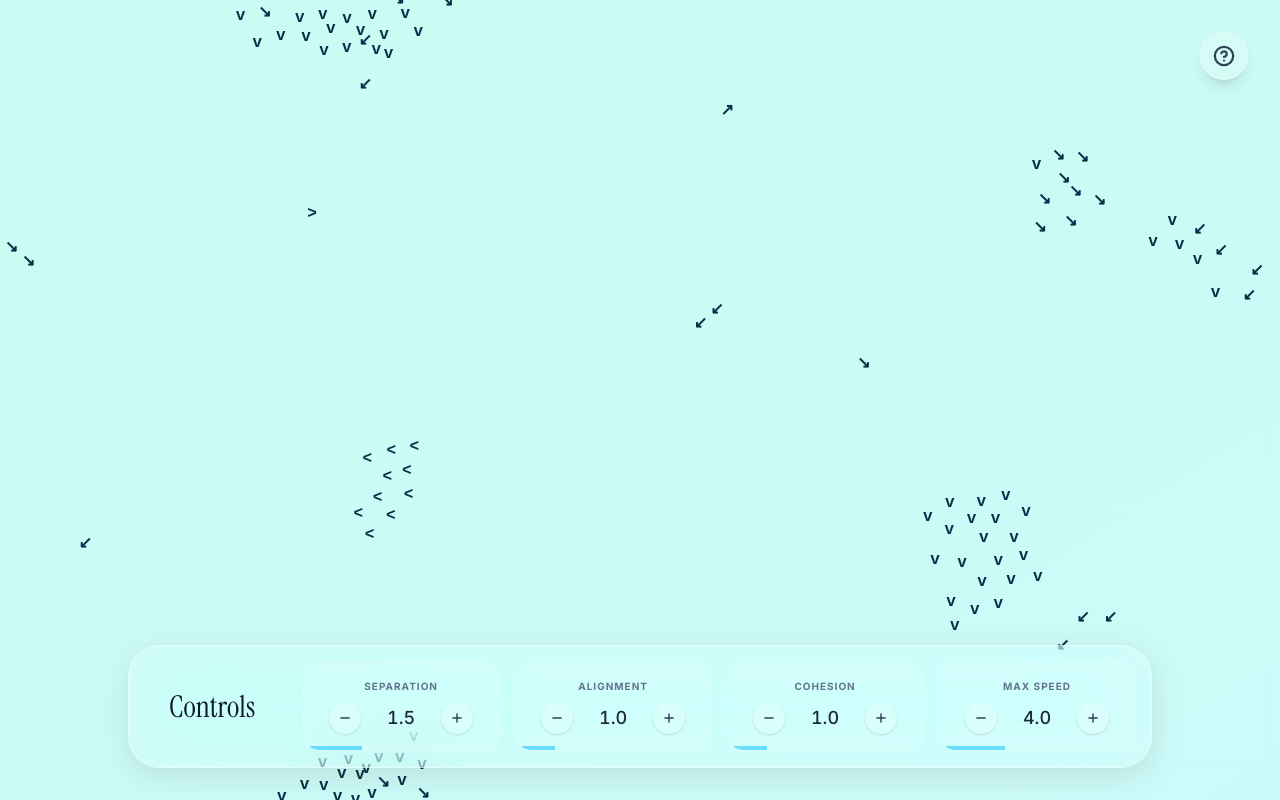
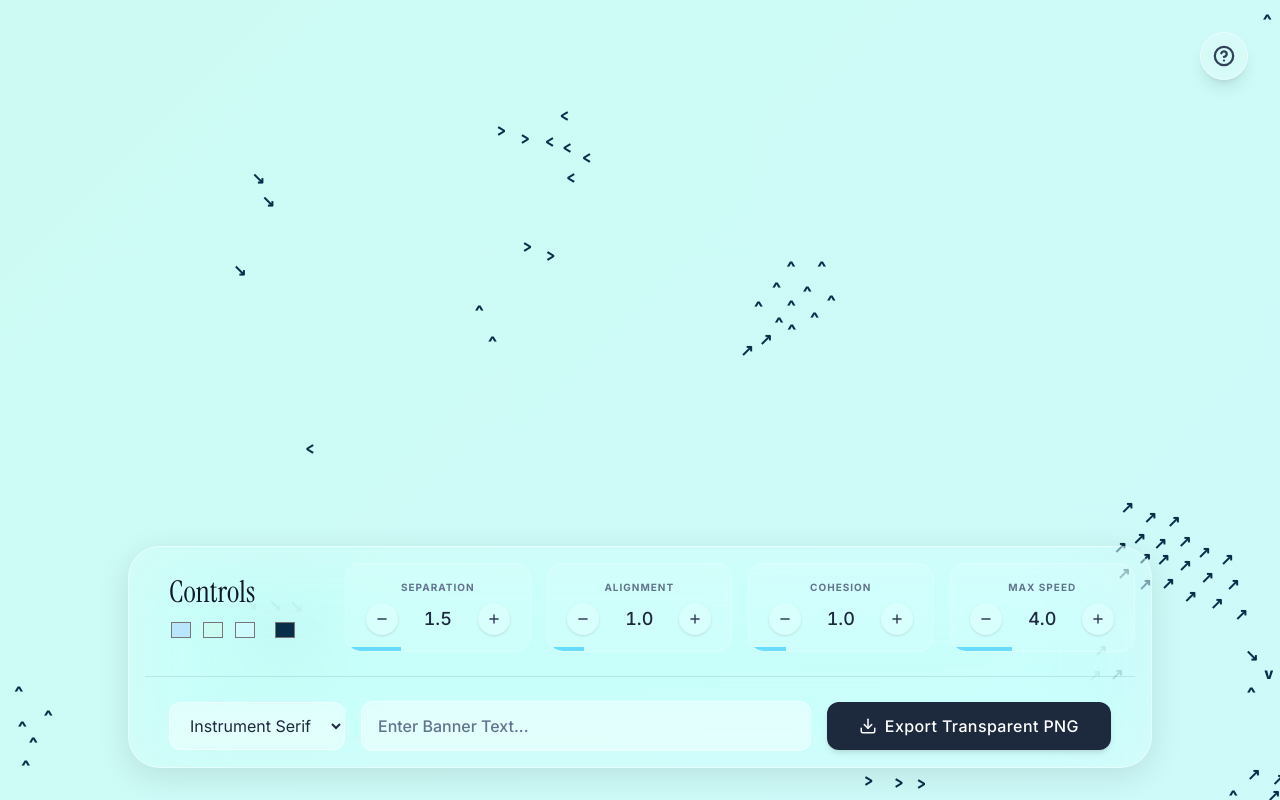
Before and after one commit to djarty24/boids, a React (Vite) app: page / in a window 1280 px wide. Built offline with nearby package versions, Linux system fonts and the light colour scheme.

Commit message:
export png button

```diff
--- a/src/App.tsx
+++ b/src/App.tsx
@@ -1,25 +1,43 @@
-import { useState } from 'react';
-import { CanvasView } from './components/CanvasView';
+import { useState, useEffect, useRef } from 'react';
+import { CanvasView, type CanvasRef } from './components/CanvasView';
 import { ControlPanel } from './components/ControlPanel';
 import { EducationalModal } from './components/EducationalModal';
 import type { SimulationConfig } from './engine/Boid';
 
 function App() {
+	const canvasRef = useRef<CanvasRef>(null);
+
 	const [config, setConfig] = useState<SimulationConfig>({
 		separationWeight: 1.5,
 		alignmentWeight: 1.0,
 		cohesionWeight: 1.0,
 		maxSpeed: 4.0,
+		bannerText: '',
+		boidColor: '#082f49',
+		fontFamily: '"Instrument Serif", serif',
+		skyColors: { c1: '#bae6fd', c2: '#ccfbf1', c3: '#cffafe' }
 	});
+
+	useEffect(() => {
+		document.documentElement.style.setProperty('--sky-1', config.skyColors.c1);
+		document.documentElement.style.setProperty('--sky-2', config.skyColors.c2);
+		document.documentElement.style.setProperty('--sky-3', config.skyColors.c3);
+	}, [config.skyColors]);
+
+	const handleExport = () => {
+		if (canvasRef.current) {
+			canvasRef.current.exportPNG();
+		}
+	};
 
 	return (
 		<main className="relative w-screen h-screen overflow-hidden bg-sky-50">
-			<div className="absolute inset-0 z-0 animate-gradient bg-linear-to-br from-sky-200 via-teal-100 to-cyan-100" />
-			<CanvasView config={config} />
-			<ControlPanel config={config} setConfig={setConfig} />
+			<div className="absolute inset-0 z-0 animate-gradient" />
+			<CanvasView ref={canvasRef} config={config} />
+			<ControlPanel config={config} setConfig={setConfig} onExport={handleExport} />
 			<EducationalModal />
 		</main>
 	)
 }
 
-export default App
+export default App;
--- a/src/components/CanvasView.tsx
+++ b/src/components/CanvasView.tsx
@@ -1,4 +1,4 @@
-import { useEffect, useRef } from 'react';
+import { useEffect, useRef, forwardRef, useImperativeHandle } from 'react';
 import { Boid, type SimulationConfig } from '../engine/Boid';
 import { Vector } from '../engine/Vector';
 
@@ -6,25 +6,68 @@ interface CanvasViewProps {
 	config: SimulationConfig;
 }
 
-export function CanvasView({ config }: CanvasViewProps) {
+export interface CanvasRef {
+	exportPNG: () => void;
+}
+
+export const CanvasView = forwardRef<CanvasRef, CanvasViewProps>(({ config }, ref) => {
 	const canvasRef = useRef<HTMLCanvasElement>(null);
 	const configRef = useRef<SimulationConfig>(config);
 	const mouseRef = useRef<Vector | null>(null);
+
+	// Text Dragging State
+	const textPosRef = useRef({ x: window.innerWidth / 2, y: window.innerHeight / 2 });
+	const isDraggingRef = useRef(false);
 
 	useEffect(() => {
 		configRef.current = config;
 	}, [config]);
 
+	// Expose the export functionality to the parent App component
+	useImperativeHandle(ref, () => ({
+		exportPNG: () => {
+			const canvas = canvasRef.current;
+			if (!canvas) return;
+			const dataUrl = canvas.toDataURL('image/png');
+			const link = document.createElement('a');
+			link.download = 'boids-banner.png';
+			link.href = dataUrl;
+			link.click();
+		}
+	}));
+
 	useEffect(() => {
 		const canvas = canvasRef.current;
 		if (!canvas) return;
-
 		const ctx = canvas.getContext('2d');
 		if (!ctx) return;
 
 		let animationFrameId: number;
 		const boids: Boid[] = [];
-		const numBoids = 100;
+		const numBoids = 75;
+
+		// --- Dragging & Interaction Logic ---
+		const handleMouseDown = (e: MouseEvent) => {
+			if (!configRef.current.bannerText) return;
+
+			const rect = canvas.getBoundingClientRect();
+			const clickX = e.clientX - rect.left;
+			const clickY = e.clientY - rect.top;
+
+			ctx.font = `normal 15vw ${configRef.current.fontFamily}`;
+			const metrics = ctx.measureText(configRef.current.bannerText);
+			const textWidth = metrics.width;
+			const textHeight = window.innerWidth * 0.15; // Approximate height based on 15vw
+
+			// Check if click is inside the text bounding box
+			const dx = Math.abs(clickX - textPosRef.current.x);
+			const dy = Math.abs(clickY - textPosRef.current.y);
+
+			if (dx < textWidth / 2 && dy < textHeight / 2) {
+				isDraggingRef.current = true;
+				canvas.style.cursor = 'grabbing';
+			}
+		};
 
 		const handleMouseMove = (e: MouseEvent) => {
 			const rect = canvas.getBoundingClientRect();
@@ -33,25 +76,40 @@ export function CanvasView({ config }: CanvasViewProps) {
 
 			const dpr = window.devicePixelRatio || 1;
 			mouseRef.current = new Vector(x * dpr, y * dpr);
+
+			if (isDraggingRef.current) {
+				textPosRef.current = { x, y };
+			}
+		};
+
+		const handleMouseUp = () => {
+			isDraggingRef.current = false;
+			canvas.style.cursor = 'default';
 		};
 
 		const handleMouseLeave = () => {
 			mouseRef.current = null;
+			isDraggingRef.current = false;
+			canvas.style.cursor = 'default';
 		};
 
+		canvas.addEventListener('mousedown', handleMouseDown);
 		window.addEventListener('mousemove', handleMouseMove);
-		window.addEventListener('mouseleave', handleMouseLeave);
+		window.addEventListener('mouseup', handleMouseUp);
+		canvas.addEventListener('mouseleave', handleMouseLeave);
 
 		const resizeCanvas = () => {
 			const dpr = window.devicePixelRatio || 1;
-
 			canvas.width = window.innerWidth * dpr;
 			canvas.height = window.innerHeight * dpr;
-
 			canvas.style.width = `${window.innerWidth}px`;
 			canvas.style.height = `${window.innerHeight}px`;
+			ctx.scale(dpr, dpr);
 
-			ctx.scale(dpr, dpr);
+			// Recenter text on resize if it hasn't been dragged
+			if (!isDraggingRef.current) {
+				textPosRef.current = { x: window.innerWidth / 2, y: window.innerHeight / 2 };
+			}
 		};
 
 		window.addEventListener('resize', resizeCanvas);
@@ -61,11 +119,22 @@ export function CanvasView({ config }: CanvasViewProps) {
 			boids.push(new Boid(Math.random() * window.innerWidth, Math.random() * window.innerHeight));
 		}
 
+		// --- Render Loop ---
 		const render = () => {
 			ctx.clearRect(0, 0, window.innerWidth, window.innerHeight);
 
+			const { bannerText, fontFamily, boidColor } = configRef.current;
+
+			if (bannerText) {
+				ctx.font = `normal 15vw ${fontFamily}`;
+				ctx.fillStyle = 'rgba(15, 23, 42, 0.15)';
+				ctx.textAlign = 'center';
+				ctx.textBaseline = 'middle';
+				ctx.fillText(bannerText, textPosRef.current.x, textPosRef.current.y);
+			}
+
 			ctx.font = 'bold 16px "Fira Code", "JetBrains Mono", monospace';
-			ctx.fillStyle = '#082f49';
+			ctx.fillStyle = boidColor;
 			ctx.textAlign = 'center';
 			ctx.textBaseline = 'middle';
 
@@ -93,8 +162,10 @@ export function CanvasView({ config }: CanvasViewProps) {
 		render();
 
 		return () => {
+			canvas.removeEventListener('mousedown', handleMouseDown);
 			window.removeEventListener('mousemove', handleMouseMove);
-			window.removeEventListener('mouseleave', handleMouseLeave);
+			window.removeEventListener('mouseup', handleMouseUp);
+			canvas.removeEventListener('mouseleave', handleMouseLeave);
 			window.removeEventListener('resize', resizeCanvas);
 			cancelAnimationFrame(animationFrameId);
 		};
@@ -103,7 +174,7 @@ export function CanvasView({ config }: CanvasViewProps) {
 	return (
 		<canvas
 			ref={canvasRef}
-			className="absolute inset-0 block w-full h-full pointer-events-none"
+			className="absolute inset-0 block w-full h-full cursor-default"
 		/>
 	);
-}
+});
--- a/src/components/ControlPanel.tsx
+++ b/src/components/ControlPanel.tsx
@@ -3,6 +3,7 @@ import type { SimulationConfig } from '../engine/Boid';
 interface ControlPanelProps {
 	config: SimulationConfig;
 	setConfig: React.Dispatch<React.SetStateAction<SimulationConfig>>;
+	onExport: () => void;
 }
 
 interface StepperProps {
@@ -17,58 +18,85 @@ interface StepperProps {
 function Stepper({ label, value, min, max, step, onChange }: StepperProps) {
 	const handleDec = () => onChange(Math.max(min, Number((value - step).toFixed(1))));
 	const handleInc = () => onChange(Math.min(max, Number((value + step).toFixed(1))));
-
 	const progress = ((value - min) / (max - min)) * 100;
 
 	return (
 		<div className="relative flex flex-col items-center justify-center p-4 rounded-2xl bg-white/10 border border-white/20 overflow-hidden">
-			<div
-				className="absolute left-0 bottom-0 h-1 bg-sky-400/50 transition-all duration-300"
-				style={{ width: `${progress}%` }}
-			/>
-			<span className="text-[10px] font-bold tracking-widest uppercase text-slate-500 mb-2">
-				{label}
-			</span>
+			<div className="absolute left-0 bottom-0 h-1 bg-sky-400/50 transition-all duration-300" style={{ width: `${progress}%` }} />
+			<span className="text-[10px] font-bold tracking-widest uppercase text-slate-500 mb-2">{label}</span>
 			<div className="flex items-center gap-4 z-10">
-				<button
-					onClick={handleDec}
-					className="w-8 h-8 flex items-center justify-center rounded-full bg-white/20 hover:bg-white/40 text-slate-700 transition-colors cursor-pointer shadow-sm"
-				>
-					<svg width="14" height="14" viewBox="0 0 24 24" fill="none" stroke="currentColor" strokeWidth="2.5" strokeLinecap="round">
-						<path d="M5 12h14" />
-					</svg>
+				<button onClick={handleDec} className="w-8 h-8 flex items-center justify-center rounded-full bg-white/20 hover:bg-white/40 text-slate-700 transition-colors cursor-pointer shadow-sm">
+					<svg width="14" height="14" viewBox="0 0 24 24" fill="none" stroke="currentColor" strokeWidth="2.5" strokeLinecap="round"><path d="M5 12h14" /></svg>
 				</button>
-				<span className="text-lg font-medium text-slate-800 w-12 text-center tabular-nums">
-					{value.toFixed(1)}
-				</span>
-				<button
-					onClick={handleInc}
-					className="w-8 h-8 flex items-center justify-center rounded-full bg-white/20 hover:bg-white/40 text-slate-700 transition-colors cursor-pointer shadow-sm"
-				>
-					<svg width="14" height="14" viewBox="0 0 24 24" fill="none" stroke="currentColor" strokeWidth="2.5" strokeLinecap="round">
-						<path d="M12 5v14M5 12h14" />
-					</svg>
+				<span className="text-lg font-medium text-slate-800 w-12 text-center tabular-nums">{value.toFixed(1)}</span>
+				<button onClick={handleInc} className="w-8 h-8 flex items-center justify-center rounded-full bg-white/20 hover:bg-white/40 text-slate-700 transition-colors cursor-pointer shadow-sm">
+					<svg width="14" height="14" viewBox="0 0 24 24" fill="none" stroke="currentColor" strokeWidth="2.5" strokeLinecap="round"><path d="M12 5v14M5 12h14" /></svg>
 				</button>
 			</div>
 		</div>
 	);
 }
 
-export function ControlPanel({ config, setConfig }: ControlPanelProps) {
-	const updateParam = (key: keyof SimulationConfig, value: number) => {
+export function ControlPanel({ config, setConfig, onExport }: ControlPanelProps) {
+	const updateParam = (key: keyof SimulationConfig, value: any) => {
 		setConfig(prev => ({ ...prev, [key]: value }));
 	};
 
+	const updateSky = (index: keyof typeof config.skyColors, color: string) => {
+		setConfig(prev => ({ ...prev, skyColors: { ...prev.skyColors, [index]: color } }));
+	};
+
 	return (
-		<div className="absolute bottom-8 left-1/2 -translate-x-1/2 z-50 w-[95%] max-w-5xl p-4 rounded-4xl bg-white/20 backdrop-blur-2xl backdrop-saturate-150 border border-white/40 shadow-[0_8px_32px_rgba(0,0,0,0.1)] flex flex-col md:flex-row items-center gap-6 font-sans transition-all">
-			<h2 className="text-3xl font-serif text-slate-900 px-6">Controls</h2>
+		<div className="absolute bottom-8 left-1/2 -translate-x-1/2 z-50 w-[95%] max-w-5xl p-4 rounded-[2rem] bg-white/20 backdrop-blur-2xl backdrop-saturate-150 border border-white/40 shadow-[0_8px_32px_rgba(0,0,0,0.1)] flex flex-col font-sans transition-all">
 
-			<div className="flex-1 grid grid-cols-2 md:grid-cols-4 gap-4 w-full">
-				<Stepper label="Separation" value={config.separationWeight} min={0} max={5} step={0.1} onChange={(v) => updateParam('separationWeight', v)}/>
-				<Stepper label="Alignment" value={config.alignmentWeight} min={0} max={5} step={0.1} onChange={(v) => updateParam('alignmentWeight', v)}/>
-				<Stepper label="Cohesion" value={config.cohesionWeight} min={0} max={5} step={0.1} onChange={(v) => updateParam('cohesionWeight', v)}/>
-				<Stepper label="Max Speed" value={config.maxSpeed} min={1} max={10} step={0.5} onChange={(v) => updateParam('maxSpeed', v)}/>
+			<div className="flex flex-col md:flex-row items-center gap-6 w-full">
+				<div className="flex flex-col items-center md:items-start px-6 gap-2">
+					<h2 className="text-3xl font-serif text-slate-900">Controls</h2>
+					<div className="flex gap-2">
+						<input type="color" value={config.skyColors.c1} onChange={(e) => updateSky('c1', e.target.value)} className="w-6 h-6 rounded cursor-pointer border-none bg-transparent" title="Sky Color 1" />
+						<input type="color" value={config.skyColors.c2} onChange={(e) => updateSky('c2', e.target.value)} className="w-6 h-6 rounded cursor-pointer border-none bg-transparent" title="Sky Color 2" />
+						<input type="color" value={config.skyColors.c3} onChange={(e) => updateSky('c3', e.target.value)} className="w-6 h-6 rounded cursor-pointer border-none bg-transparent" title="Sky Color 3" />
+						<input type="color" value={config.boidColor} onChange={(e) => updateParam('boidColor', e.target.value)} className="w-6 h-6 rounded cursor-pointer border-none bg-transparent ml-2" title="Boid Color" />
+					</div>
+				</div>
+
+				<div className="flex-1 grid grid-cols-2 md:grid-cols-4 gap-4 w-full">
+					<Stepper label="Separation" value={config.separationWeight} min={0} max={5} step={0.1} onChange={(v) => updateParam('separationWeight', v)} />
+					<Stepper label="Alignment" value={config.alignmentWeight} min={0} max={5} step={0.1} onChange={(v) => updateParam('alignmentWeight', v)} />
+					<Stepper label="Cohesion" value={config.cohesionWeight} min={0} max={5} step={0.1} onChange={(v) => updateParam('cohesionWeight', v)} />
+					<Stepper label="Max Speed" value={config.maxSpeed} min={1} max={10} step={0.5} onChange={(v) => updateParam('maxSpeed', v)} />
+				</div>
 			</div>
+
+			<div className="w-full flex flex-col sm:flex-row items-center gap-4 mt-6 pt-6 border-t border-slate-900/10 px-2 md:px-6">
+				<select
+					value={config.fontFamily}
+					onChange={(e) => updateParam('fontFamily', e.target.value)}
+					className="bg-white/30 backdrop-blur-sm border border-white/50 rounded-xl px-4 py-3 text-slate-800 focus:outline-none focus:ring-2 focus:ring-sky-400"
+				>
+					<option value='"Instrument Serif", serif'>Instrument Serif</option>
+					<option value='"Inter", sans-serif'>Inter</option>
+					<option value='"Fira Code", monospace'>Fira Code</option>
+				</select>
+
+				<input
+					type="text"
+					placeholder="Enter Banner Text..."
+					maxLength={20}
+					value={config.bannerText}
+					onChange={(e) => updateParam('bannerText', e.target.value)}
+					className="flex-1 w-full bg-white/30 backdrop-blur-sm border border-white/50 rounded-xl px-4 py-3 text-slate-800 placeholder-slate-500 font-medium focus:outline-none focus:ring-2 focus:ring-sky-400 transition-all"
+				/>
+
+				<button
+					onClick={onExport}
+					className="w-full sm:w-auto bg-slate-800 text-white px-8 py-3 rounded-xl font-medium tracking-wide hover:bg-slate-700 transition-colors shadow-md flex items-center justify-center gap-2 whitespace-nowrap cursor-pointer"
+				>
+					<svg width="18" height="18" viewBox="0 0 24 24" fill="none" stroke="currentColor" strokeWidth="2" strokeLinecap="round" strokeLinejoin="round"><path d="M21 15v4a2 2 0 0 1-2 2H5a2 2 0 0 1-2-2v-4"></path><polyline points="7 10 12 15 17 10"></polyline><line x1="12" y1="15" x2="12" y2="3"></line></svg>
+					Export Transparent PNG
+				</button>
+			</div>
+
 		</div>
 	);
 }
--- a/src/engine/Boid.ts
+++ b/src/engine/Boid.ts
@@ -5,6 +5,10 @@ export interface SimulationConfig {
 	alignmentWeight: number;
 	cohesionWeight: number;
 	maxSpeed: number;
+	bannerText: string;
+	boidColor: string;
+	fontFamily: string;
+	skyColors: { c1: string, c2: string, c3: string };
 }
 
 export class Boid {
--- a/src/index.css
+++ b/src/index.css
@@ -1,13 +1,21 @@
-@import url('https://fonts.googleapis.com/css2?family=Instrument+Serif:ital@0;1&family=Inter:wght@400;500;700&display=swap');
+@import url('https://fonts.googleapis.com/css2?family=Instrument+Serif:ital@0;1&family=Inter:wght@400;500;700&family=Fira+Code:wght@400;700&display=swap');
 @import "tailwindcss";
 
 @theme {
 	--font-sans: "Inter", sans-serif;
 	--font-serif: "Instrument Serif", serif;
+	--font-mono: "Fira Code", monospace;
+}
+
+:root {
+	--sky-1: #bae6fd;
+	--sky-2: #ccfbf1;
+	--sky-3: #cffafe;
 }
 
 @layer utilities {
 	.animate-gradient {
+		background: linear-gradient(135deg, var(--sky-1), var(--sky-2), var(--sky-3));
 		background-size: 400% 400%;
 		animation: gradientShift 15s ease infinite;
 	}
```
Also changed, not shown: 1 other file (tests, documents, lock files or other folders).
